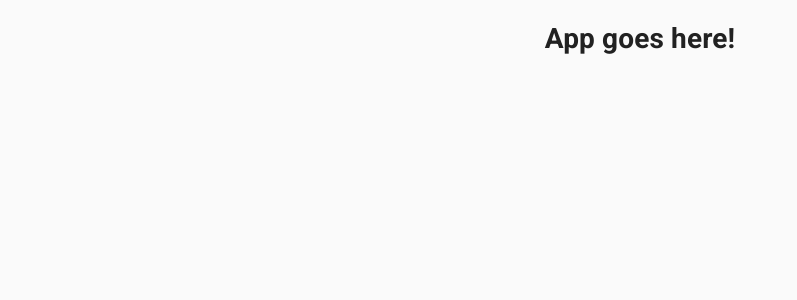
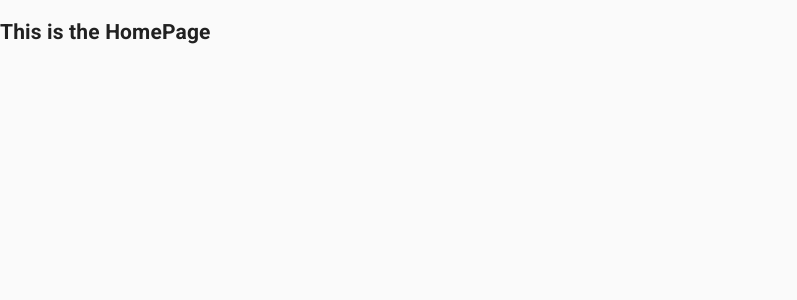
Before and after one commit to brriann/reactredux, a React (Create React App) app: page / in a window 1280 px wide. Shown: the top 300 px of the page, without its empty margins (0-797 px from the left). Built offline with nearby package versions, Linux system fonts and the light colour scheme.

Commit message:
react router and pages

```diff
--- a/package.json
+++ b/package.json
@@ -17,6 +17,7 @@
     "react": "^17.0.1",
     "react-dom": "^17.0.1",
     "react-redux": "^7.2.2",
+    "react-router-dom": "^5.2.0",
     "react-scripts": "4.0.1",
     "typescript": "^3.8.3"
   },
@@ -40,5 +41,8 @@
       "last 1 firefox version",
       "last 1 safari version"
     ]
+  },
+  "devDependencies": {
+    "@types/react-router-dom": "^5.1.7"
   }
 }
--- a/src/App.tsx
+++ b/src/App.tsx
@@ -1,15 +1,34 @@
-import React from 'react';
+import React, { Fragment, Suspense, lazy } from "react";
+import { BrowserRouter, Route, Switch } from 'react-router-dom';
 import CssBaseline from '@material-ui/core/CssBaseline';
 import './App.css';
 
+const HomePageComponent = lazy(() => import("./pages/HomePage"));
+const Page1Component = lazy(() => import("./pages/Page1"));
+const Page2Component = lazy(() => import("./pages/Page2"));
+const Page3Component = lazy(() => import("./pages/Page3"));
+
 function App() {
   return (
-    <React.Fragment>
+    <BrowserRouter>
       <CssBaseline />
-      <div className="App">
-        <h1>App goes here!</h1>
-      </div>
-    </React.Fragment>
+      <Suspense fallback={<Fragment />}>
+        <Switch>
+          <Route path="/page1">
+            <Page1Component />
+          </Route>
+          <Route path="/page2">
+            <Page2Component />
+          </Route>
+          <Route path="/page3">
+            <Page3Component />
+          </Route>
+          <Route exact path="/">
+            <HomePageComponent />
+          </Route>
+        </Switch>
+      </Suspense>
+    </BrowserRouter>
   );
 }
 
--- /dev/null
+++ b/src/pages/HomePage.tsx
@@ -0,0 +1,11 @@
+import React from 'react';
+
+const HomePage = () => {
+    return (
+        <React.Fragment>
+            <h2>This is the HomePage</h2>
+        </React.Fragment>
+    );
+};
+
+export default HomePage;
--- /dev/null
+++ b/src/pages/Page1.tsx
@@ -0,0 +1,11 @@
+import React from 'react';
+
+const Page1 = () => {
+    return (
+        <React.Fragment>
+            <h2>This is Page 1</h2>
+        </React.Fragment>
+    );
+};
+
+export default Page1;
--- /dev/null
+++ b/src/pages/Page2.tsx
@@ -0,0 +1,11 @@
+import React from 'react';
+
+const Page2 = () => {
+    return (
+        <React.Fragment>
+            <h2>This is Page 2</h2>
+        </React.Fragment>
+    );
+};
+
+export default Page2;
--- /dev/null
+++ b/src/pages/Page3.tsx
@@ -0,0 +1,11 @@
+import React from 'react';
+
+const Page3 = () => {
+    return (
+        <React.Fragment>
+            <h2>This is Page 3</h2>
+        </React.Fragment>
+    );
+};
+
+export default Page3;
```
Also changed, not shown: 1 other file (tests, documents, lock files or other folders).
